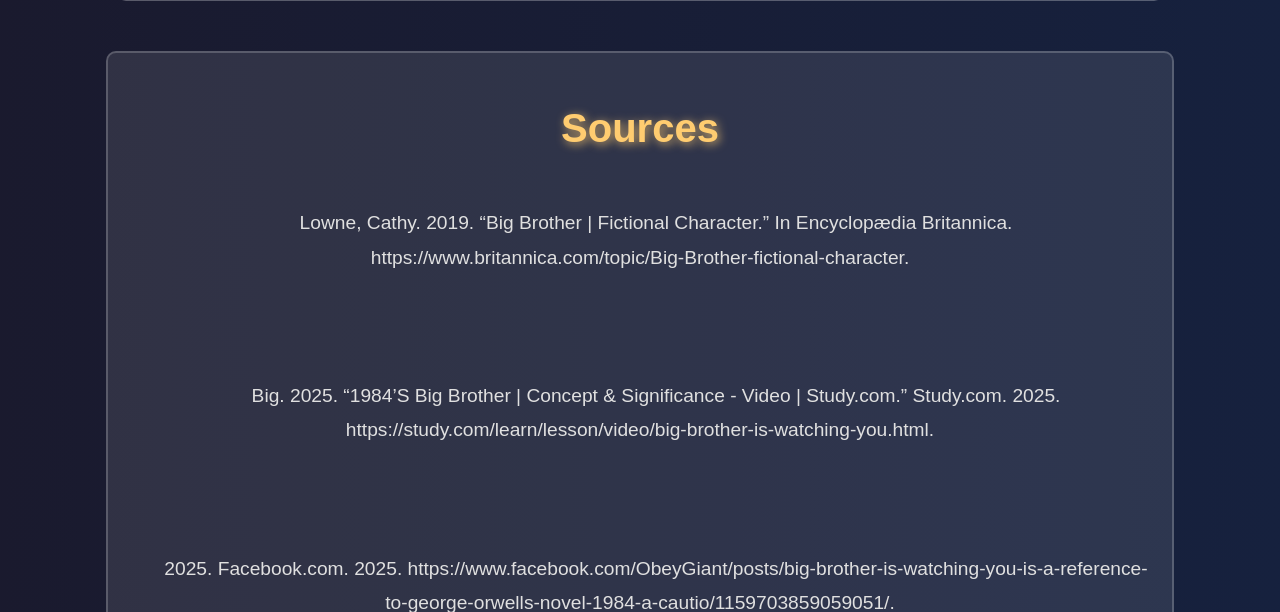
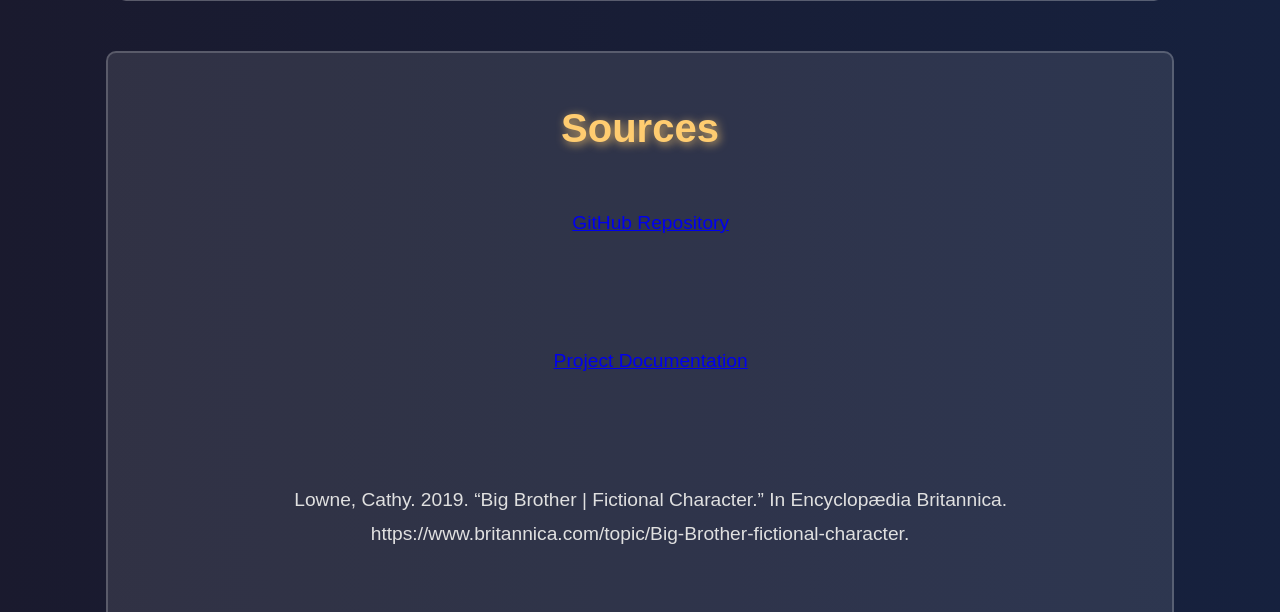
Before and after one commit to MaxBlanksby/ModernWorldWebsite, a Flask app: template templates/homepage.html in a window 1280 px wide. Shown: the part 2197-2809 px from the top of the page. Run offline with Flask 3, Linux system fonts and the light colour scheme; the template is opened without the code that fills it, so the values that code supplies are empty.

Commit message:
finished

```diff
--- a/templates/homepage.html
+++ b/templates/homepage.html
@@ -334,9 +334,14 @@
   </div>
 
   <!-- Sources Section -->
+ <!-- Sources Section (After Location) -->
 <div class="sources-container">
   <h2>Sources</h2>
   <p>
+    <a href="https://github.com/MaxBlanksby/ModernWorldWebsite" target="_blank">GitHub Repository</a>
+    <br><br>
+    <a href="https://docs.google.com/document/d/1zwoFpwYyYZiLxzv8L_a8Jhfqk3dwn-_MmtSGEQn7334/edit?tab=t.0" target="_blank">Project Documentation</a>
+    <br><br>
     Lowne, Cathy. 2019. “Big Brother | Fictional Character.” In Encyclopædia Britannica. https://www.britannica.com/topic/Big-Brother-fictional-character.
     <br><br>
     ‌Big. 2025. “1984’S Big Brother | Concept & Significance - Video | Study.com.” Study.com. 2025. https://study.com/learn/lesson/video/big-brother-is-watching-you.html.
```
Lines whose indentation alone changed are shown as unchanged.
